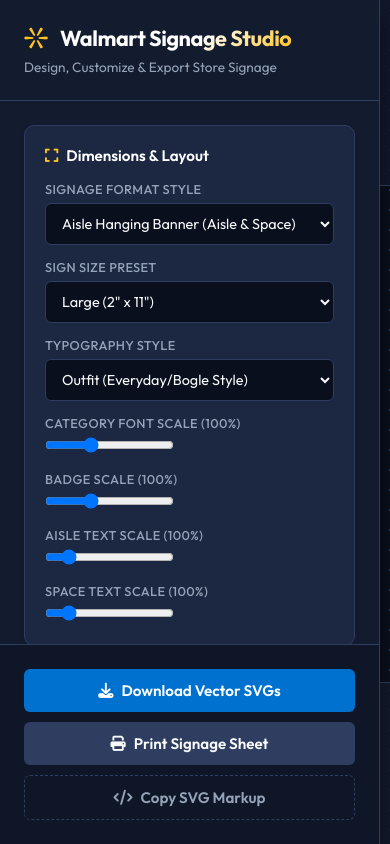
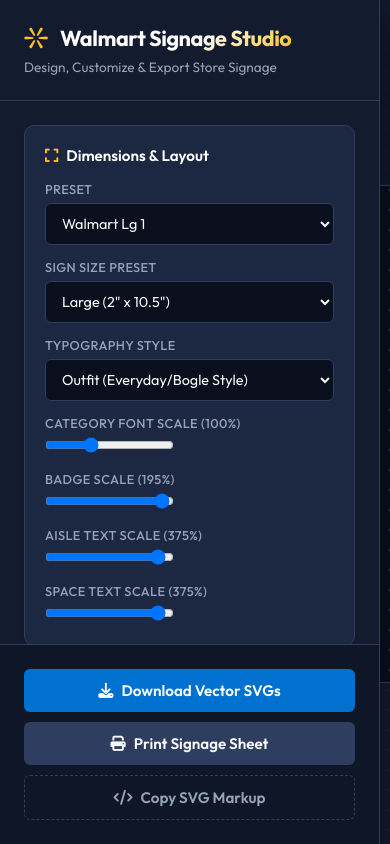
Before and after one commit to BugsyMayhem/walmart-signage-studio, a plain HTML site: page dist/index.html in a window 390 px wide. Shown: the top 844 px of the page. Drawn offline with Linux system fonts and the light colour scheme.

Commit message:
Update presets, print settings, and rename Large / Small presets

```diff
--- a/dist/index.html
+++ b/dist/index.html
@@ -565,7 +565,7 @@
         flex-wrap: wrap !important;
         align-items: flex-start !important;
         justify-content: flex-start !important;
-        gap: 6mm !important;
+        gap: 4mm !important;
         padding: 0 !important;
         margin: 0 !important;
         overflow: visible !important;
@@ -619,18 +619,17 @@
                 <section class="control-card">
                     <h3 class="card-title"><i class="fa-solid fa-expand"></i> Dimensions & Layout</h3>
                     <div class="form-group">
-                        <label for="sign-layout-format">Signage Format Style</label>
+                        <label for="sign-layout-format">Preset</label>
                         <select id="sign-layout-format">
-                            <option value="hanging-banner" selected>Aisle Hanging Banner (Aisle & Space)</option>
-                            <option value="vertical-rack">Vertical Upright Rack Tag (Photo #1)</option>
-                            <option value="shelf-label">Horizontal Shelf Label (Photo #2)</option>
+                            <option value="walmart-lg-1" selected>Walmart Lg 1</option>
+                            <option value="walmart-sm-1">Walmart Sm 1</option>
                         </select>
                     </div>
                     <div class="form-group">
                         <label for="size-preset">Sign Size Preset</label>
                         <select id="size-preset">
-                            <option value="2x11" selected>Large (2" x 11")</option>
-                            <option value="1.25x5.25">Small (1.25" x 5.25")</option>
+                            <option value="2x10.5" selected>Large (2" x 10.5")</option>
+                            <option value="1.25x5">Small (1.25" x 5")</option>
                             <option value="custom">Custom Dimensions...</option>
                         </select>
                     </div>
@@ -660,16 +659,16 @@
                         <input type="range" id="scale-category" min="50" max="200" value="100" step="5">
                     </div>
                     <div class="form-group">
-                        <label for="scale-badge">Badge Scale (<span id="scale-badge-value">100%</span>)</label>
-                        <input type="range" id="scale-badge" min="50" max="200" value="100" step="5">
+                        <label for="scale-badge">Badge Scale (<span id="scale-badge-value">195%</span>)</label>
+                        <input type="range" id="scale-badge" min="50" max="200" value="195" step="5">
                     </div>
                     <div class="form-group">
-                        <label for="scale-aisle">Aisle Text Scale (<span id="scale-aisle-value">100%</span>)</label>
-                        <input type="range" id="scale-aisle" min="50" max="400" value="100" step="5">
+                        <label for="scale-aisle">Aisle Text Scale (<span id="scale-aisle-value">375%</span>)</label>
+                        <input type="range" id="scale-aisle" min="50" max="400" value="375" step="5">
                     </div>
                     <div class="form-group">
-                        <label for="scale-space">Space Text Scale (<span id="scale-space-value">100%</span>)</label>
-                        <input type="range" id="scale-space" min="50" max="400" value="100" step="5">
+                        <label for="scale-space">Space Text Scale (<span id="scale-space-value">375%</span>)</label>
+                        <input type="range" id="scale-space" min="50" max="400" value="375" step="5">
                     </div>
                 </section>
 
@@ -681,7 +680,7 @@
                         <label for="text-category">Category / Zone Label</label>
                         <input type="text" id="text-category" value="ACTION ALLEY" placeholder="e.g. ACTION ALLEY">
                         <label class="checkbox-label">
-                            <input type="checkbox" id="toggle-category" checked>
+                            <input type="checkbox" id="toggle-category">
                             Show Category / Zone Label
                         </label>
                     </div>
@@ -804,8 +803,8 @@
                     </div>
 
                     <div class="form-group">
-                        <label for="decal-spark-scale">Spark Logo Scale (<span id="spark-scale-value">100%</span>)</label>
-                        <input type="range" id="decal-spark-scale" min="50" max="200" value="100" step="5">
+                        <label for="decal-spark-scale">Spark Logo Scale (<span id="spark-scale-value">200%</span>)</label>
+                        <input type="range" id="decal-spark-scale" min="50" max="200" value="200" step="5">
                     </div>
 
                     <div id="watermark-opacity-group" class="form-group hidden">
@@ -815,7 +814,7 @@
 
                     <div class="form-group">
                         <label class="checkbox-label">
-                            <input type="checkbox" id="toggle-barcode" checked>
+                            <input type="checkbox" id="toggle-barcode">
                             Show Location Sticker Template
                         </label>
                     </div>
@@ -923,9 +922,9 @@
 document.addEventListener("DOMContentLoaded", () => {
     // State management
     const state = {
-        sizePreset: "2x11",
+        sizePreset: "2x10.5",
         widthInches: 2,
-        heightInches: 11,
+        heightInches: 10.5,
         fontStyle: "Outfit",
         textCategory: "ACTION ALLEY",
         textBadge: "BK",
@@ -939,16 +938,16 @@
         accentColor: "#FFC220",   // Official Walmart Spark Yellow
         textColor: "#FFFFFF",     // White
         decalSpark: "top-header",
-        decalSparkScale: 100,
+        decalSparkScale: 200,
         watermarkOpacity: 6,
-        toggleCategory: true,
-        toggleBarcode: true,
+        toggleCategory: false,
+        toggleBarcode: false,
         textBarcodeLabel: "",
         scaleCategory: 100,
-        scaleBadge: 100,
-        scaleAisle: 100,
-        scaleSpace: 100,
-        signLayoutFormat: "hanging-banner",
+        scaleBadge: 195,
+        scaleAisle: 375,
+        scaleSpace: 375,
+        signLayoutFormat: "walmart-lg-1",
         zoomPercent: 50,
         inputMode: "standard",
         rangeAisleStart: 1,
@@ -1178,6 +1177,38 @@
 
         // Update header dimension displays
         el.sizeDimensionsDisplay.textContent = `${state.widthInches.toFixed(2)}" x ${state.heightInches.toFixed(2)}" (${state.sizePreset === 'custom' ? 'Custom' : 'Preset'})`;
+        updatePrintStyles();
+    }
+
+    // Dynamic print styles based on preset
+    function updatePrintStyles() {
+        let printStyleEl = document.getElementById("dynamic-print-style");
+        if (!printStyleEl) {
+            printStyleEl = document.createElement("style");
+            printStyleEl.id = "dynamic-print-style";
+            document.head.appendChild(printStyleEl);
+        }
+
+        if (state.sizePreset === "2x10.5" || state.sizePreset === "1.25x5") {
+            printStyleEl.innerHTML = `
+                @media print {
+                    @page {
+                        margin-top: 0.25in;
+                        margin-right: 0.25in;
+                        margin-left: 0.25in;
+                        margin-bottom: 0.25in;
+                    }
+                }
+            `;
+        } else {
+            printStyleEl.innerHTML = `
+                @media print {
+                    @page {
+                        margin: 10mm;
+                    }
+                }
+            `;
+        }
     }
 
     // Helper to parse comma separated values or ranges
@@ -1807,6 +1838,42 @@
         });
     }
 
+    // Setup preset selection handler
+    el.signLayoutFormat.addEventListener("change", (e) => {
+        const val = e.target.value;
+        if (val === "walmart-lg-1") {
+            el.sizePreset.value = "2x10.5";
+            el.scaleCategory.value = 100;
+            el.scaleBadge.value = 195;
+            el.scaleAisle.value = 375;
+            el.scaleSpace.value = 375;
+            el.decalSparkScale.value = 200;
+            el.toggleCategory.checked = false;
+            el.toggleBarcode.checked = false;
+
+            el.scaleCategoryValue.textContent = "100%";
+            el.scaleBadgeValue.textContent = "195%";
+            el.scaleAisleValue.textContent = "375%";
+            el.scaleSpaceValue.textContent = "375%";
+            el.sparkScaleValue.textContent = "200%";
+        } else if (val === "walmart-sm-1") {
+            el.sizePreset.value = "1.25x5";
+            el.scaleCategory.value = 100;
+            el.scaleBadge.value = 165;
+            el.scaleAisle.value = 315;
+            el.scaleSpace.value = 315;
+            el.decalSparkScale.value = 125;
+            el.toggleCategory.checked = false;
+            el.toggleBarcode.checked = false;
+
+            el.scaleCategoryValue.textContent = "100%";
+            el.scaleBadgeValue.textContent = "165%";
+            el.scaleAisleValue.textContent = "315%";
+            el.scaleSpaceValue.textContent = "315%";
+            el.sparkScaleValue.textContent = "125%";
+        }
+    });
+
     // Setup input change event listeners
     const inputsToWatch = [
         el.sizePreset, el.customWidth, el.customHeight, el.signFont,
--- a/index.css
+++ b/index.css
@@ -551,7 +551,7 @@
         flex-wrap: wrap !important;
         align-items: flex-start !important;
         justify-content: flex-start !important;
-        gap: 6mm !important;
+        gap: 4mm !important;
         padding: 0 !important;
         margin: 0 !important;
         overflow: visible !important;
```
Also changed, not shown: app.js (+77 -9 lines), index.html (+15 -16 lines).
